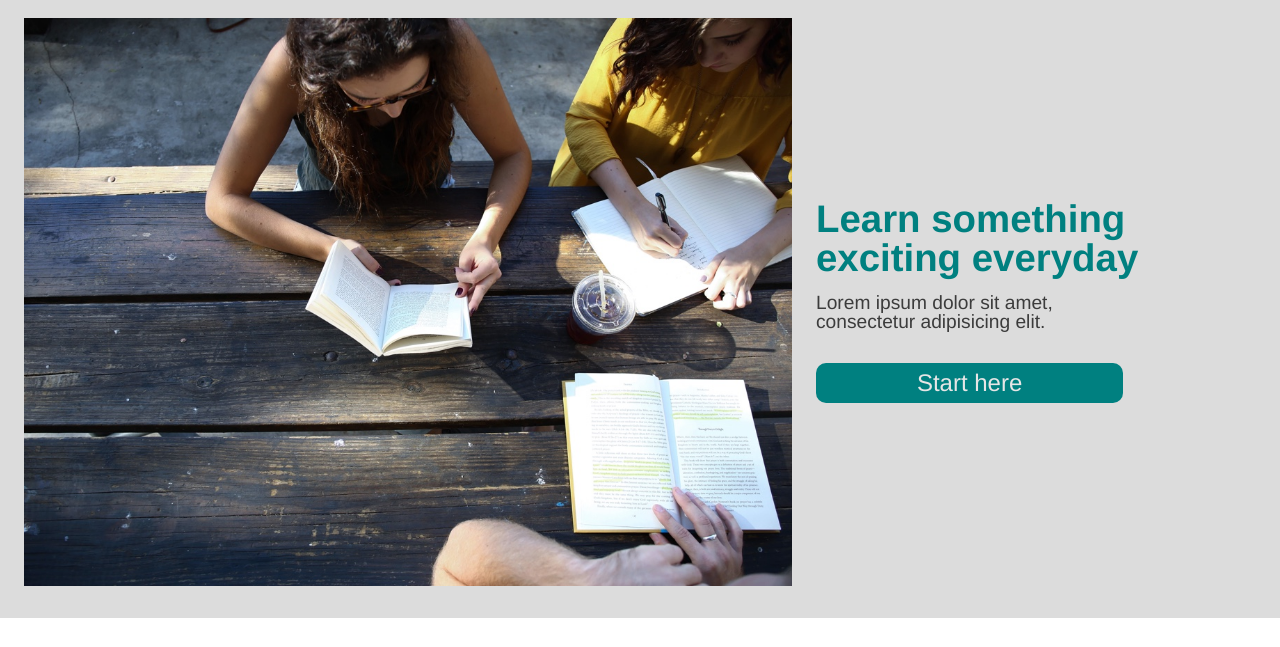
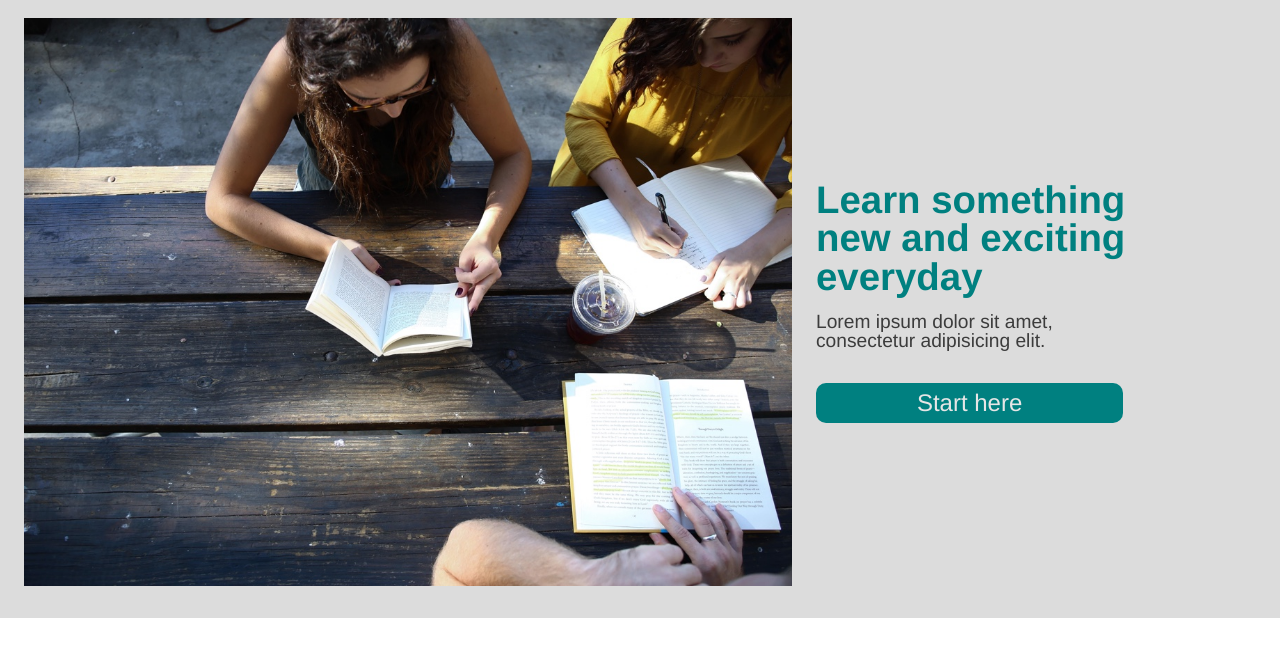
Before and after one commit to Frankail/ca1, a plain HTML site: page Index.html in a window 1280 px wide. Shown: the part 78-725 px from the top of the page. Drawn offline with nearby package versions, Linux system fonts and the light colour scheme.

Commit message:
changes in h1

```diff
--- a/Index.html
+++ b/Index.html
@@ -41,7 +41,7 @@
         <img src="./resources/images/banner.jpg" alt="">
       </div>
       <div class="information">
-        <h1>Learn something exciting everyday</h1>
+        <h1>Learn something new and exciting everyday</h1>
         <h2>Lorem ipsum dolor sit amet, consectetur adipisicing elit.</h2>
         <a href="#"><p class="btn">Start here</p></a>
       </div>
```
